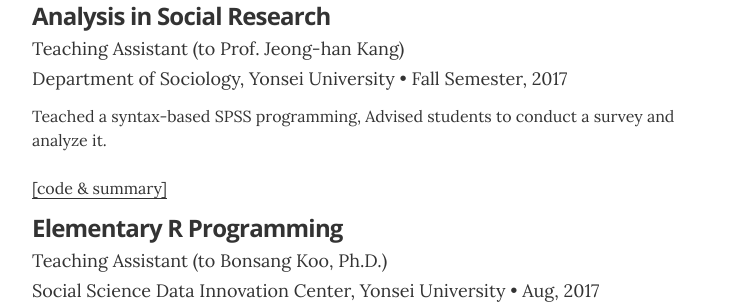
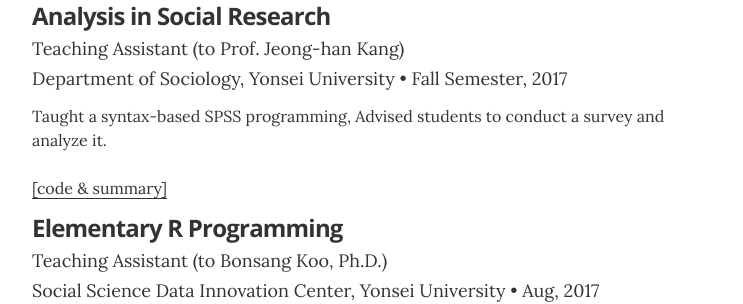
Before and after one commit to ChangdongOh/ChangdongOh.github.io, a Jekyll site: the page built from index.html, in a window 1280 px wide and 900 px high, scrolled down 3232 px. Shown: the part 154-458 px from the top of the window, without its empty margins (268-1011 px from the left). Built offline with Jekyll 4.4.1, drawn with Linux system fonts in a browser that asks for light colours.

Commit message:
fix a spell error

```diff
--- a/_data/lectures.yml
+++ b/_data/lectures.yml
@@ -4,7 +4,7 @@
   role: Teaching Assistant (to Prof. Jeong-han Kang)
   place: Department of Sociology, Yonsei University
   year: Fall Semester, 2017
-  summary: Teached a syntax-based SPSS programming, Advised students to conduct a survey and analyze it. <br><br><a href = "https://github.com/ChangdongOh/socialresearchspss"> [code & summary] </a>
+  summary: Taught a syntax-based SPSS programming, Advised students to conduct a survey and analyze it. <br><br><a href = "https://github.com/ChangdongOh/socialresearchspss"> [code & summary] </a>
 
 - title: Elementary R Programming
   role: Teaching Assistant (to Bonsang Koo, Ph.D.)
```
